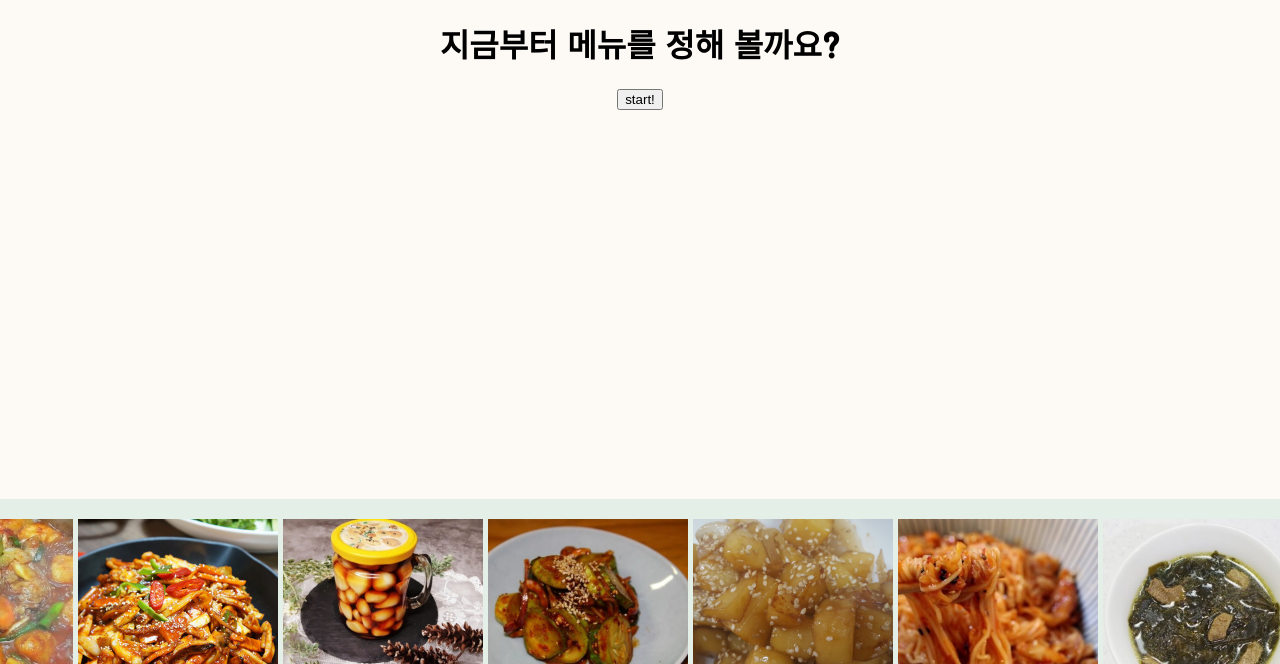
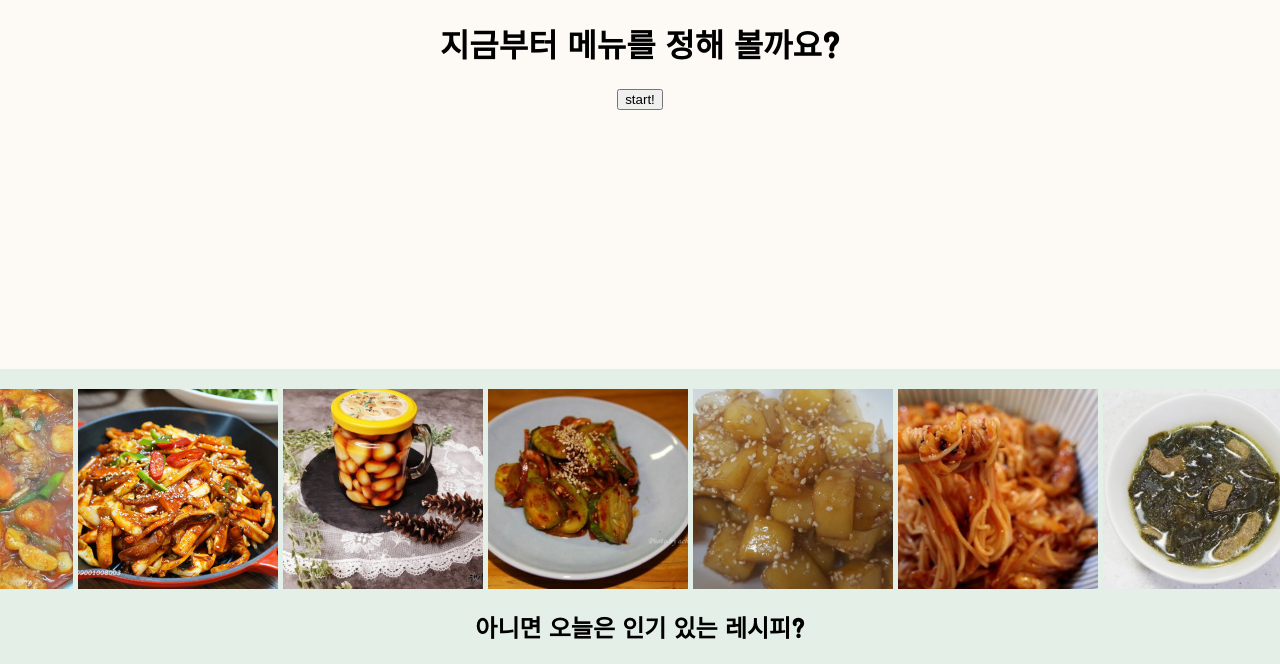
Before and after one commit to m3r0n4/OSS_project_thousand_resipes, a Flask app: page / in a window 1280 px wide. Shown: the part 136-800 px from the top of the page. Run offline with Flask 2, Linux system fonts and the light colour scheme.

Commit message:
modify css

```diff
--- a/static/style.css
+++ b/static/style.css
@@ -27,7 +27,7 @@ h2 {text-align: center;}
 #container #main {
 	grid-area: main;
 	text-align: center;
-	min-height: 500px;
+	min-height: calc(100vh - 430px);
 	background-color: #FDFAF6;}
 
 #container #footer {
```
